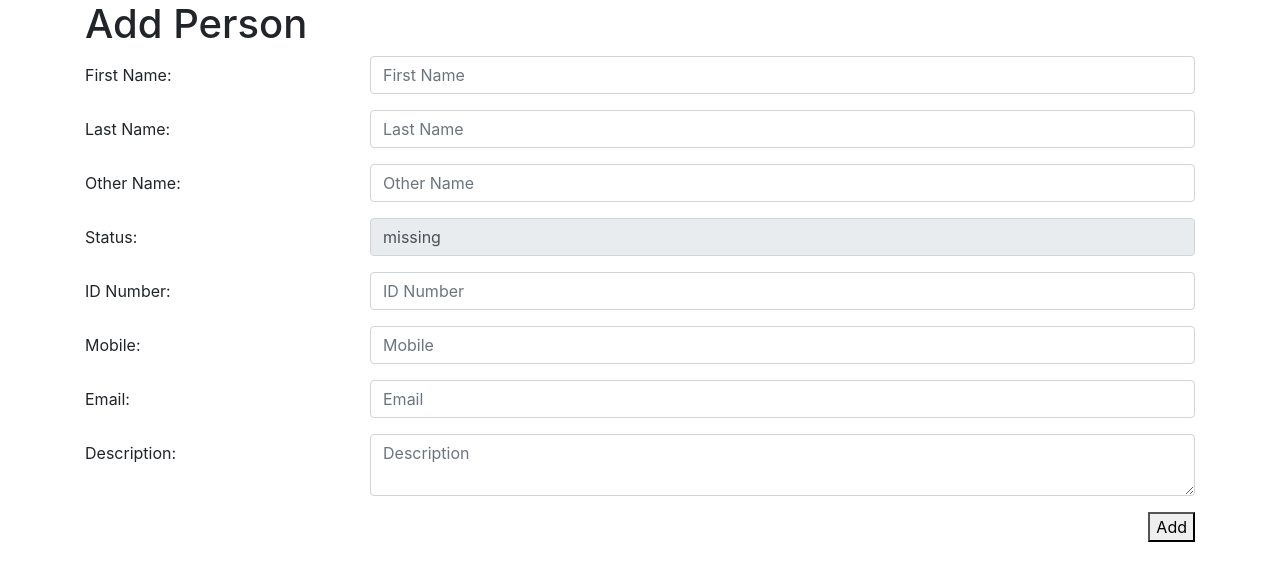
After one commit to bluepostit/di-python-2019, a Django app: page /persons/add/ in a window 1280 px wide. The commit adds this page. Shown: the top 581 px of the page. Run offline with Django 3.2, Linux system fonts and the light colour scheme; some libraries are stand-ins or nearby versions.

Commit message:
week8 solution

```diff
--- a/weekly-projects/week8-project/portal/admin.py
+++ b/weekly-projects/week8-project/portal/admin.py
@@ -1,3 +1,7 @@
 from django.contrib import admin
 
-# to do: register models for Admin app to use
+from .models import Event, Person, PersonStatus
+
+admin.site.register(Event)
+admin.site.register(Person)
+admin.site.register(PersonStatus)
--- a/weekly-projects/week8-project/portal/templates/base.html
+++ b/weekly-projects/week8-project/portal/templates/base.html
@@ -23,12 +23,12 @@
   <body>
     {% block nav %}
     <nav class="navbar navbar-dark bg-dark">
-      <a class="navbar-brand" href="#">
+      <a class="navbar-brand" href="{% url 'portal:index' %}">
         <img src="" />
         Disaster Rescue
       </a>
       <div>
-        <form class="form-inline" method="post" action="#">
+        <form class="form-inline" method="post" action="{% url 'portal:search_person' %}">
           {% csrf_token %}
           <input class="form-control mr-sm-2" type="search" placeholder="Search People" aria-label="Search People" name="search" required>
           <button type="submit" class="btn btn-outline-success my-2 my-sm-0">Search</button>
--- /dev/null
+++ b/weekly-projects/week8-project/portal/templates/portal/add_person.html
@@ -0,0 +1,63 @@
+{% extends 'base.html' %}
+{% block title %}Person Search{% endblock %}
+{% block content %}
+<div class="container">
+	<h1>Add Person</h1>
+	<form method="post">
+		{% csrf_token %}
+		<div class="row form-group">
+			<label for="inputFirstName" class="col-sm-3 col-form-label">First Name:</label>
+			<div class="col-sm-9">
+				<input type="text" class="form-control" name="first_name" id="inputFirstName" placeholder="First Name" required>
+			</div>
+		</div>
+		<div class="row form-group">
+			<label for="inputLastName" class="col-sm-3 col-form-label">Last Name:</label>
+			<div class="col-sm-9">
+				<input type="text" class="form-control" name="last_name" id="inputLastName" placeholder="Last Name">
+			</div>
+		</div>
+		<div class="row form-group">
+			<label for="inputOtherName" class="col-sm-3 col-form-label">Other Name:</label>
+			<div class="col-sm-9">
+				<input type="text" class="form-control" name="other_name" id="inputOtherName" placeholder="Other Name">
+			</div>
+		</div>
+		<div class="row form-group">
+			<label for="inputStatus" class="col-sm-3 col-form-label">Status:</label>
+			<div class="col-sm-9">
+				<input type="text" class="form-control" name="status" id="inputStatus" value="missing" readonly>
+			</div>
+		</div>
+		<div class="row form-group">
+			<label for="inputIdNumber" class="col-sm-3 col-form-label">ID Number:</label>
+			<div class="col-sm-9">
+				<input type="text" class="form-control" name="id_number" id="inputIdNumber" placeholder="ID Number">
+			</div>
+		</div>
+		<div class="row form-group">
+			<label for="inputMobile" class="col-sm-3 col-form-label">Mobile:</label>
+			<div class="col-sm-9">
+				<input type="text" class="form-control" name="mobile" id="inputMobile" placeholder="Mobile">
+			</div>
+		</div>
+		<div class="row form-group">
+			<label for="inputEmail" class="col-sm-3 col-form-label">Email:</label>
+			<div class="col-sm-9">
+				<input type="email" class="form-control" name="email" id="inputEmail" placeholder="Email">
+			</div>
+		</div>
+		<div class="row form-group">
+			<label for="inputDescription" class="col-sm-3 col-form-label">Description:</label>
+			<div class="col-sm-9">
+				<textarea class="form-control" name="description" id="inputDescription" placeholder="Description" required></textarea>
+			</div>
+		</div>
+		<div class="row form-group">
+			<div class="col text-right">
+				<button type="submit">Add</button>
+			</div>
+		</div>
+	</form>
+</div>
+{% endblock %}
--- a/weekly-projects/week8-project/portal/templates/portal/index.html
+++ b/weekly-projects/week8-project/portal/templates/portal/index.html
@@ -13,12 +13,12 @@
       <div class="col-md-4">
         <h2>Add a Person</h2>
         <p>Add a person's details to our database. Please include as many details as you can, to assist rescue staff in identifying the person. </p>
-        <p><a class="btn btn-secondary" href="#" role="button">Add Person &raquo;</a></p>
+        <p><a class="btn btn-secondary" href="{% url 'portal:add_person' %}" role="button">Add Person &raquo;</a></p>
       </div>
       <div class="col-md-4">
         <h2>Safe People</h2>
         <p>View the list of people who are recorded as being safe. Please note that all data is to be taken as preliminary until it has been verified with evidence.</p>
-        <p><a class="btn btn-secondary" href="#" role="button">View Safe Persons &raquo;</a></p>
+        <p><a class="btn btn-secondary" href="{% url 'portal:show_safe_persons' %}" role="button">View Safe Persons &raquo;</a></p>
       </div>
       <div class="col-md-4">
         <h2>Search for a Person</h2>
--- a/weekly-projects/week8-project/portal/urls.py
+++ b/weekly-projects/week8-project/portal/urls.py
@@ -5,5 +5,8 @@ from . import views
 app_name = 'portal'
 urlpatterns = [
 	path('', views.index, name='index'),
-    # to do: add more paths...
+	path('persons/add/', views.add_person, name='add_person'),
+    path('persons/<int:person_id>/', views.show_person, name='show_person'),
+    path('persons/search/', views.search_person, name='search_person'),
+    path('persons/show_safe/', views.show_safe_persons, name='show_safe_persons'),
 ]
--- a/weekly-projects/week8-project/portal/views.py
+++ b/weekly-projects/week8-project/portal/views.py
@@ -9,18 +9,41 @@ def index(request):
 
 def add_person(request):
     if request.method == 'POST':
-        # ...
-        # return redirect('portal:index')
+        post = request.POST
+        first_name = post['first_name']
+        last_name = post['last_name']
+        other_name = post['other_name']
+        status_text = post['status']
+        id_number = post['id_number']
+        mobile = post['mobile']
+        email = post['email']
+        description = post['description']
+        # Dangerous!
+        status = PersonStatus.objects.get(
+            name__exact=status_text)
+
+        person = Person(
+            first_name=first_name,
+            last_name=last_name,
+            other_name=other_name,
+            status=status,
+            id_number=id_number,
+            mobile=mobile,
+            email=email,
+            description=description)
+        person.save()
+        return redirect('portal:index')
     return render(request, 'portal/add_person.html')
 
 
 def show_person(request, person_id):
-    # ...
-    pass
+    person = get_object_or_404(Person, pk=person_id)
+    return render(request, 'portal/show_person.html', {
+        'person': person })
 
 
 def show_safe_persons(request):
-    persons = None # ... change this line!
+    persons = Person.objects.filter(status__name='safe')
     return render(request, 'portal/show_persons.html', {
         'title': 'Persons marked as Safe',
         'main_heading': 'Persons Marked as Safe',
@@ -39,4 +62,12 @@ def search_person(request):
         Q(other_name__icontains=text) |
         Q(description__icontains=text))
 
-    # to do: render a page with the results.
+    heading = 'Person Search:'
+    context = {
+        'main_heading': heading,
+        'heading_subtext': '"{}"'.format(text),
+        'title': heading,
+        'search_text': text,
+        'persons': results
+    }
+    return render(request, 'portal/show_persons.html', context)
```
Also changed, not shown: weekly-projects/week8-project/portal/models.py (+24 -1 lines), weekly-projects/week8-project/portal/templates/portal/show_person.html (added, +48 -0 lines), weekly-projects/week8-project/portal/templates/portal/show_persons.html (added, +17 -0 lines), weekly-projects/week8-project/seed.py (+23 -2 lines), weekly-projects/week8-project/portal/migrations/0001_initial.py (added), weekly-projects/week8-project/portal/migrations/0002_auto_20190402_1841.py (added), weekly-projects/week8-project/portal/migrations/0003_auto_20190402_1846.py (added), weekly-projects/week8-project/portal/migrations/0004_auto_20190402_1854.py (added), weekly-projects/week8-project/portal/migrations/0005_auto_20190402_2046.py (added), 1 other file.
